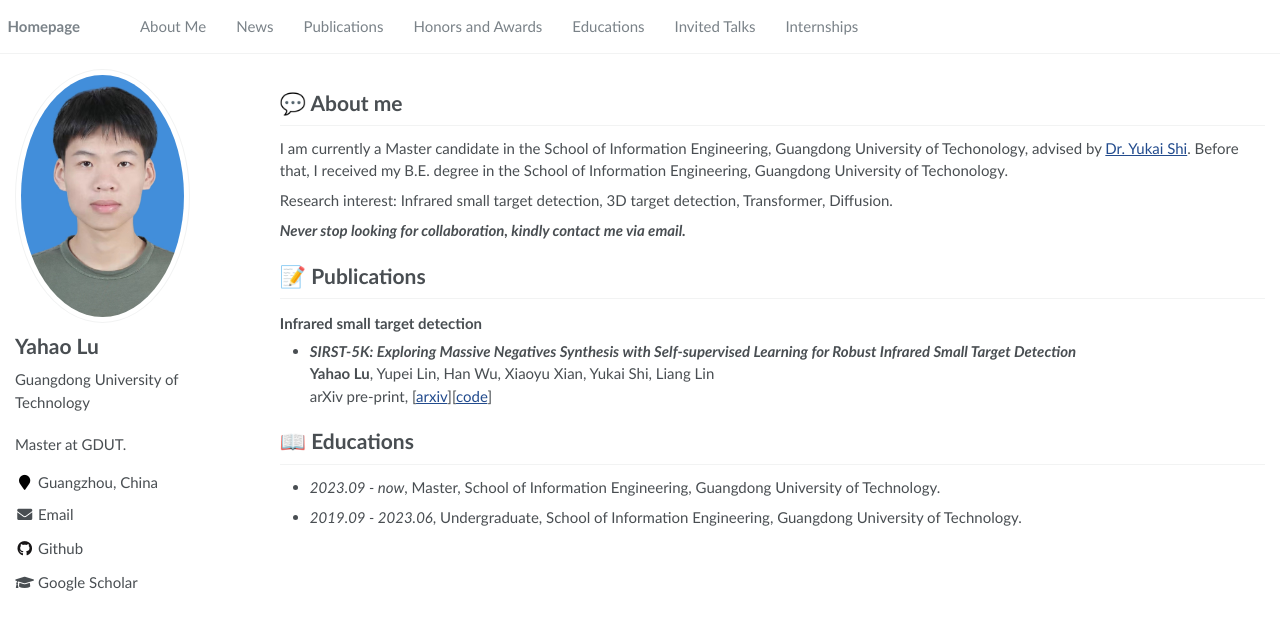
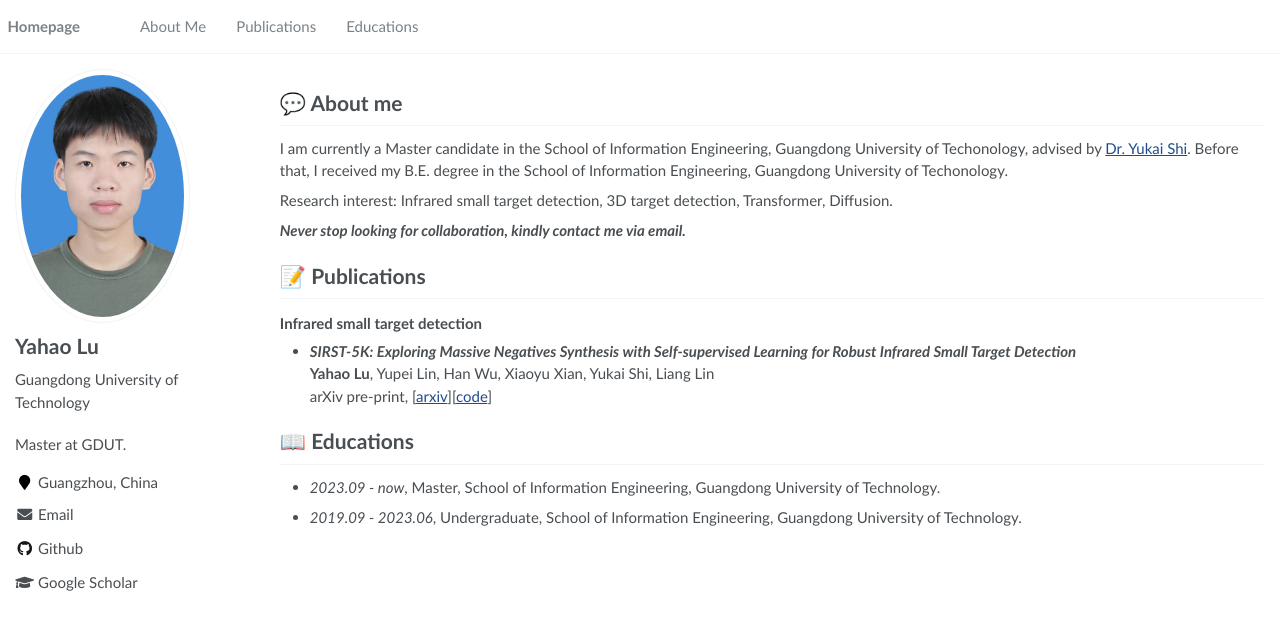
Before and after one commit to datou0326/datou0326.github.io, a Jekyll site: the page built from _pages/about.md, in a window 1280 px wide. Shown: the top 630 px of the page. Built offline with Jekyll 4.4.1, drawn with Linux system fonts in a browser that asks for light colours.

Commit message:
Update navigation.yml

```diff
--- a/_data/navigation.yml
+++ b/_data/navigation.yml
@@ -3,20 +3,8 @@ main:
   - title: "About Me"
     url: "/#about-me"
 
-  - title: "News"
-    url: "/#-news"
-
   - title: "Publications"
     url: "/#-publications"
 
-  - title: "Honors and Awards"
-    url: "/#-honors-and-awards"
-
   - title: "Educations"
     url: "/#-educations"
-
-  - title: "Invited Talks"
-    url: "/#-invited-talks"
-
-  - title: "Internships"
-    url: "/#-internships"
```
